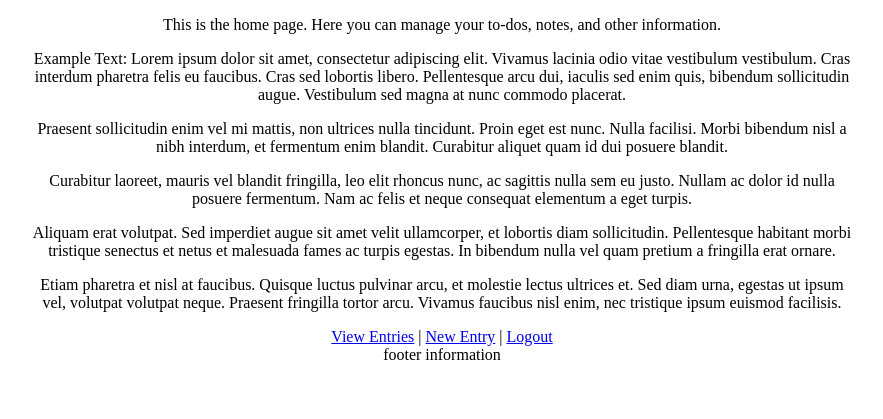
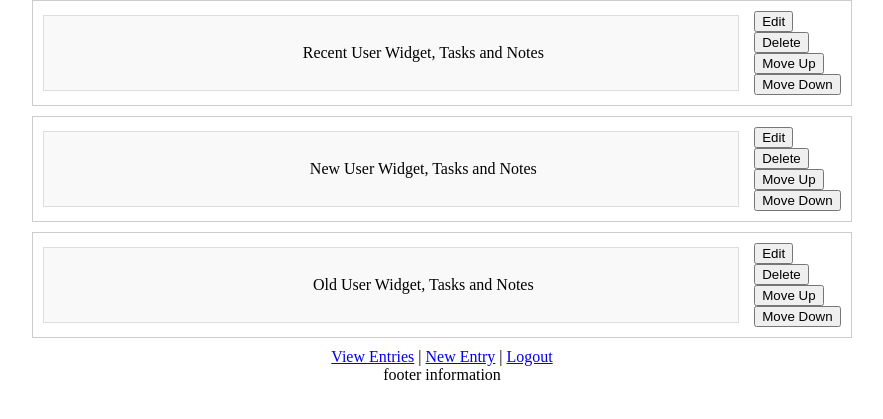
Before and after one commit to JZarins2324/itcapstone_lifestyleapp, a PHP site: page /pages/home.php in a window 1280 px wide. Shown: the part 100-519 px from the top of the page, without its empty margins (198-1081 px from the left). Run offline with PHP 8.4, Linux system fonts and the light colour scheme; the visitor is signed in with stand-in values (Sample User, id 1).

Commit message:
homepage changes

```diff
--- a/assets/css/home.css
+++ b/assets/css/home.css
@@ -1,5 +1,4 @@
 
-/* FLEX CSS ENVIRONMENT */
 .site-header {
 	background-color: #333;
 	color: white;
@@ -8,12 +7,14 @@
 	justify-content: center;
 }
 
+
 html, body {
   text-align: center;
 	margin: 0 10%;
 	padding: 0;
 }
 
+/*
 main {
 	display: flex;
 	flex-direction: column;
@@ -42,4 +43,42 @@ main {
 .links-container {
 	text-align: center;
 	width: 100%;
+} */
+
+.note-section {
+	border: 1px solid #ccc;
+	padding: 10px;
+	margin-bottom: 10px;
 }
+
+.flex-container {
+	display: flex;
+	justify-content: space-between;
+	align-items: center;
+}
+
+.selectable-text {
+	flex-grow: 1;
+	margin-right: 10px;
+	padding: 10px;
+	border: 1px solid #ddd;
+	overflow: auto;
+	white-space: pre-wrap;
+	cursor: text;
+	background-color: #f9f9f9;
+}
+
+.button-group {
+	display: flex;
+	flex-direction: column;
+	align-items: flex-start;/* Alignment is automatically handled by Flexbox */
+}
+
+.button-group input[type="button"] {
+	margin-left: 5px; /* Space between buttons */
+}
+
+.selected {
+	border-color: #007bff;
+	background-color: #e723e7;
+}
--- /dev/null
+++ b/assets/js/toggleSelection.js
@@ -0,0 +1,3 @@
+function toggleSelection(element) {
+	element.classList.toggle('selected');
+}
--- a/pages/home.php
+++ b/pages/home.php
@@ -22,29 +22,60 @@ if(!isset($_SESSION["username"])){
 		</header>
 		<div class="layout">
     <aside class="left-aside"></aside>
+
+
 		<main class="main-content">
-		<div class="main">
-		<p>This is the home page. Here you can manage your to-dos, notes, and other information.</p>
-		<p>Example Text: Lorem ipsum dolor sit amet, consectetur adipiscing elit. Vivamus lacinia odio vitae vestibulum vestibulum. Cras interdum pharetra felis eu faucibus. Cras sed lobortis libero. Pellentesque arcu dui, iaculis sed enim quis, bibendum sollicitudin augue. Vestibulum sed magna at nunc commodo placerat.</p>
+  	<div class="note-section" onclick="toggleSelection(this)">
+			<div class="flex-container">
+				<div class="selectable-text" contenteditable="false">
+                Recent User Widget, Tasks and Notes
+        </div>
+				<div class="button-group">
+					<input type="button" value="Edit">
+					<input type="button" value="Delete">
+					<input type="button" value="Move Up">
+					<input type="button" value="Move Down">
+				</div>
+			</div>
+		</div>
+		<div class="note-section" onclick="toggleSelection(this)">
+			<div class="flex-container">
+				<div class="selectable-text" contenteditable="false">
+                New User Widget, Tasks and Notes
+        </div>
+				<div class="button-group">
+					<input type="button" value="Edit">
+					<input type="button" value="Delete">
+					<input type="button" value="Move Up">
+					<input type="button" value="Move Down">
+				</div>
+			</div>
+		</div>
+		<div class="note-section" onclick="toggleSelection(this)">
+			<div class="flex-container">
+				<div class="selectable-text" contenteditable="false">
+                Old User Widget, Tasks and Notes
+        </div>
+				<div class="button-group">
+					<input type="button" value="Edit">
+					<input type="button" value="Delete">
+					<input type="button" value="Move Up">
+					<input type="button" value="Move Down">
+        </div>
+    	</div>
+		</div>
+		<script src="../assets/js/toggleSelection.js"></script>
 
-		<p>Praesent sollicitudin enim vel mi mattis, non ultrices nulla tincidunt. Proin eget est nunc. Nulla facilisi. Morbi bibendum nisl a nibh interdum, et fermentum enim blandit. Curabitur aliquet quam id dui posuere blandit.</p>
 
-		<p>Curabitur laoreet, mauris vel blandit fringilla, leo elit rhoncus nunc, ac sagittis nulla sem eu justo. Nullam ac dolor id nulla posuere fermentum. Nam ac felis et neque consequat elementum a eget turpis.</p>
-
-		<p>Aliquam erat volutpat. Sed imperdiet augue sit amet velit ullamcorper, et lobortis diam sollicitudin. Pellentesque habitant morbi tristique senectus et netus et malesuada fames ac turpis egestas. In bibendum nulla vel quam pretium a fringilla erat ornare.</p>
-
-		<p>Etiam pharetra et nisl at faucibus. Quisque luctus pulvinar arcu, et molestie lectus ultrices et. Sed diam urna, egestas ut ipsum vel, volutpat volutpat neque. Praesent fringilla tortor arcu. Vivamus faucibus nisl enim, nec tristique ipsum euismod facilisis.</p>
-
-		</div>
 		<div class="links-container">
     <a href='view.php'>View Entries</a> |
     <a href='input.php'>New Entry</a> |
     <a href='../server/logout.php'>Logout</a>
 		</div>
 		</main>
+
 		<aside class="right-aside"></aside>
 		</div>
 		<footer class="site-footer">footer information</footer>
-
 </body>
 </html>
```
